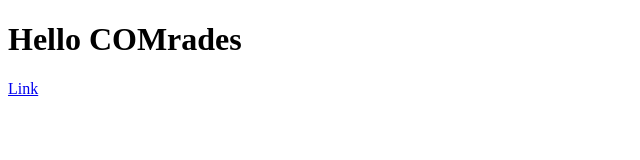
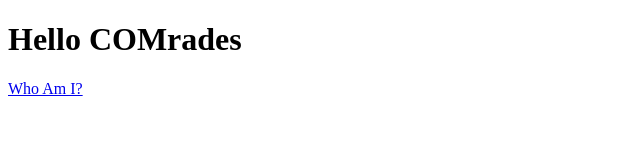
Before and after one commit to Rekoyah/Challenge, a plain HTML site: page index.html in a window 1280 px wide. Shown: the full height of the page, 0-640 px from the left. Drawn offline with Linux system fonts and the light colour scheme.

Commit message:
Update index.html

```diff
--- a/index.html
+++ b/index.html
@@ -1,8 +1,12 @@
 <!DOCTYPE html>
 <head>
   <title>Challenge</title>
+  <link rel="stylesheet" href="styles.css"/>
 </head>
 <body>
   <h1>Hello COMrades</h1>
-  <a href="./about.html">Link</a>
+  <a href="./about.html">Who Am I?</a>
+  <script>
+    //alert"Hello COMrades"
+  </script>
 </body>
```
